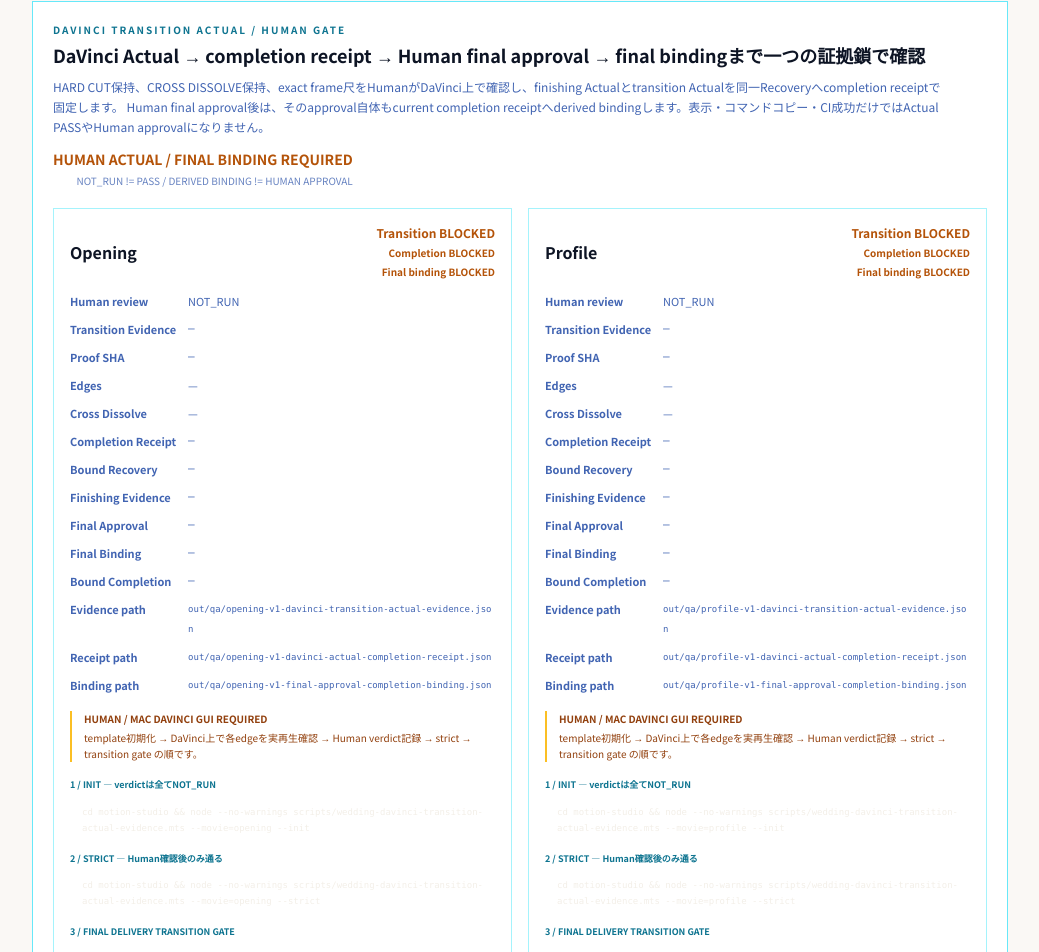
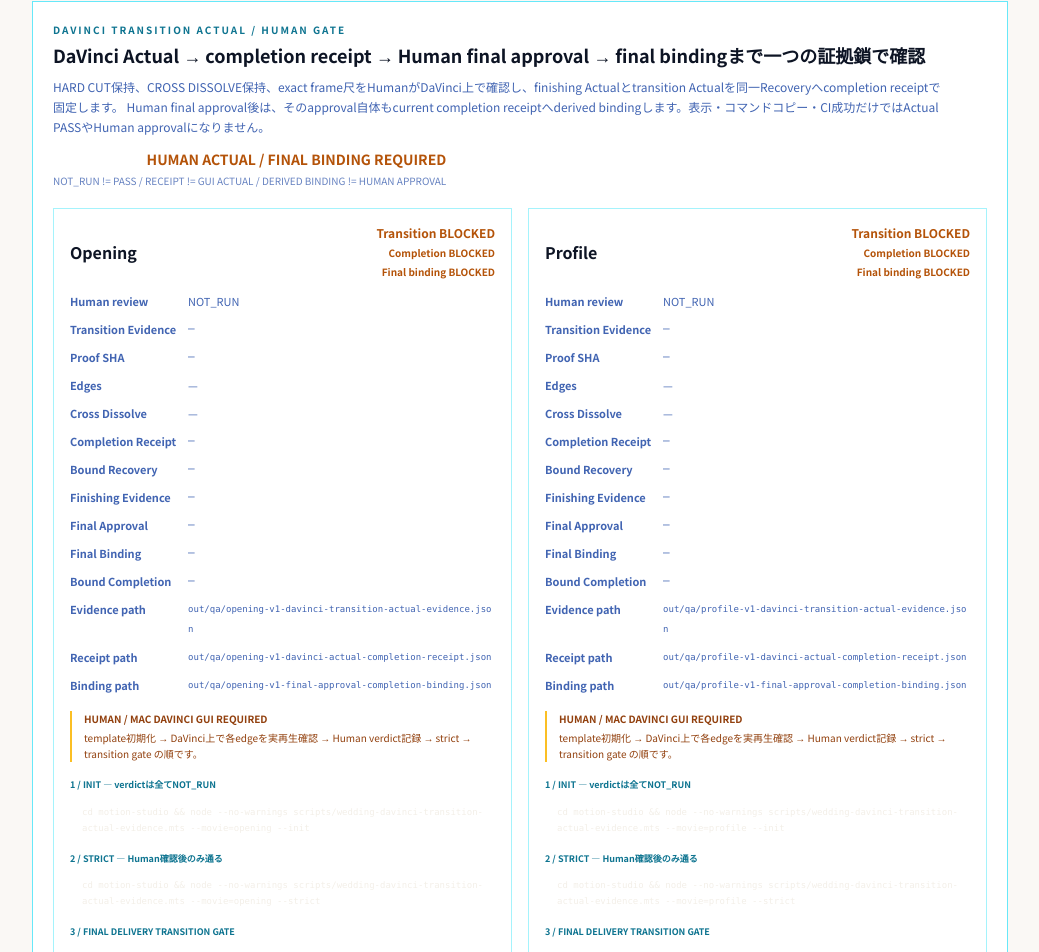
Before and after one commit to m-shogo/wedding-project, a React (Vite) app in the folder movie-dashboard/: page /movie-coach/motion-library in a window 1280 px wide. Shown: the part 4360-5312 px from the top of the page, without its empty margins (240-1279 px from the left). Built offline with nearby package versions, Linux system fonts and the light colour scheme.

Commit message:
Dashboard: preserve receipt evidence-boundary contract

```diff
--- a/movie-dashboard/src/components/WeddingDavinciTransitionActualReadinessCard.tsx
+++ b/movie-dashboard/src/components/WeddingDavinciTransitionActualReadinessCard.tsx
@@ -32,7 +32,7 @@ export function WeddingDavinciTransitionActualReadinessCard() {
           <p className={`text-sm font-bold ${allCurrent ? "text-emerald-700 dark:text-emerald-300" : "text-amber-700 dark:text-amber-300"}`}>
             {allCurrent ? "FINAL EVIDENCE CHAIN CURRENT" : "HUMAN ACTUAL / FINAL BINDING REQUIRED"}
           </p>
-          <p className="mt-1 text-[10px] text-navy-400">NOT_RUN != PASS / DERIVED BINDING != HUMAN APPROVAL</p>
+          <p className="mt-1 text-[10px] text-navy-400">NOT_RUN != PASS / RECEIPT != GUI ACTUAL / DERIVED BINDING != HUMAN APPROVAL</p>
         </div>
       </div>
 
```
